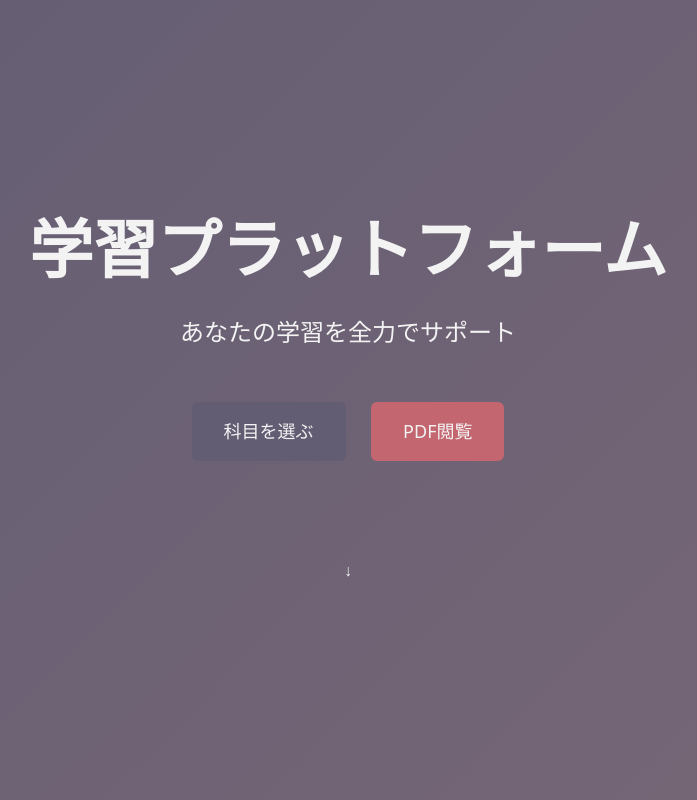
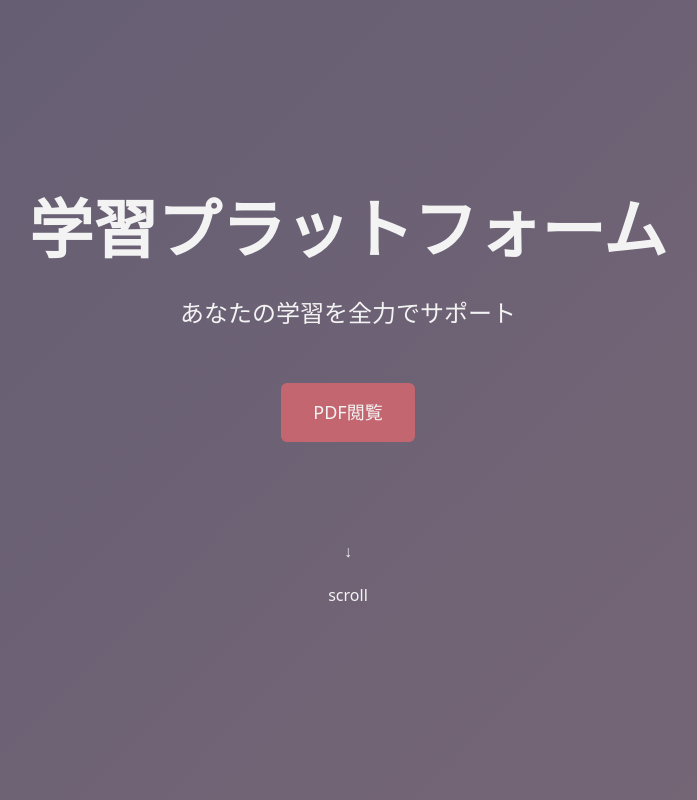
Before and after one commit to mon226/textBook, a Next.js app: page / in a window 1280 px wide. Shown: the top 800 px of the page, without its empty margins (292-989 px from the left). Built offline with nearby package versions, Linux system fonts and the light colour scheme.

Commit message:
ホーム画面の修正：科目ボタン削除、スクロール文字追加、アニメーション速度調整など

```diff
--- a/app/globals.css
+++ b/app/globals.css
@@ -279,6 +279,8 @@ p {
 
 .subject-card-english {
   background-color: var(--english-sub);
+  border-top-left-radius: 0;
+  border-top-right-radius: 0;
 }
 
 .subject-card-math {
--- a/app/page.tsx
+++ b/app/page.tsx
@@ -75,15 +75,17 @@ export default function Home() {
     if (typeof window === 'undefined') return 'translateY(100%)';
 
     const cardStart = window.innerHeight + (index * 110 * window.innerHeight / 100);
-    const animationStart = cardStart - (20 * window.innerHeight / 100);
+    const animationStart = cardStart - (30 * window.innerHeight / 100); // Changed from 20vh to 30vh for slower animation
 
     if (scrollY < animationStart) {
       // Card is below viewport
       return 'translateY(100%)';
     } else if (scrollY >= animationStart && scrollY < cardStart) {
       // Card is animating in
-      const progress = (scrollY - animationStart) / (20 * window.innerHeight / 100);
-      return `translateY(${100 - (progress * 100)}%)`;
+      const progress = (scrollY - animationStart) / (30 * window.innerHeight / 100);
+      // Ease-out curve for smoother animation
+      const easedProgress = 1 - Math.pow(1 - progress, 3);
+      return `translateY(${100 - (easedProgress * 100)}%)`;
     } else {
       // Card is fully visible
       return 'translateY(0)';
@@ -104,7 +106,7 @@ export default function Home() {
       {/* Spacer div to create scrollable area */}
       <div style={{ height: `${totalHeight}px` }} className="bg-gradient-main">
         {/* Hero Section */}
-        <section className="hero-section fixed top-0 left-0 w-full z-10">
+        <section className="hero-section absolute top-0 left-0 w-full z-10">
           <div className="container-wrapper">
             <h1 className="font-bold text-secondary mb-[2vw]" style={{ fontSize: 'clamp(2.5rem, 8vw, 4rem)' }}>
               学習プラットフォーム
@@ -113,12 +115,6 @@ export default function Home() {
               あなたの学習を全力でサポート
             </p>
             <div className="flex flex-col sm:flex-row gap-[2vw] justify-center items-center">
-              <button
-                onClick={scrollToSubjects}
-                className="btn-primary font-medium"
-              >
-                科目を選ぶ
-              </button>
               <Link
                 href="/pdf-viewer"
                 className="btn-secondary font-medium"
@@ -126,8 +122,9 @@ export default function Home() {
                 PDF閲覧
               </Link>
             </div>
-            <div className="mt-[8vw] animate-bounce">
-              <p className="text-secondary">↓</p>
+            <div className="mt-[8vw]">
+              <p className="text-secondary animate-bounce">↓</p>
+              <p className="text-secondary mt-[1vw]" style={{ fontSize: 'clamp(0.875rem, 2vw, 1rem)' }}>scroll</p>
             </div>
           </div>
         </section>
@@ -187,7 +184,7 @@ export default function Home() {
             </div>
           </div>
           <div className="mt-[5vw] pt-[5vw] border-t border-gray-light text-center">
-            <p className="text-secondary" style={{ fontSize: 'clamp(0.875rem, 2vw, 1rem)' }}>&copy; 2024 学習プラットフォーム</p>
+            <p className="text-secondary" style={{ fontSize: 'clamp(0.875rem, 2vw, 1rem)' }}>&copy; 2024 二子玉川参考書紹介 '25</p>
           </div>
         </div>
       </footer>
```
